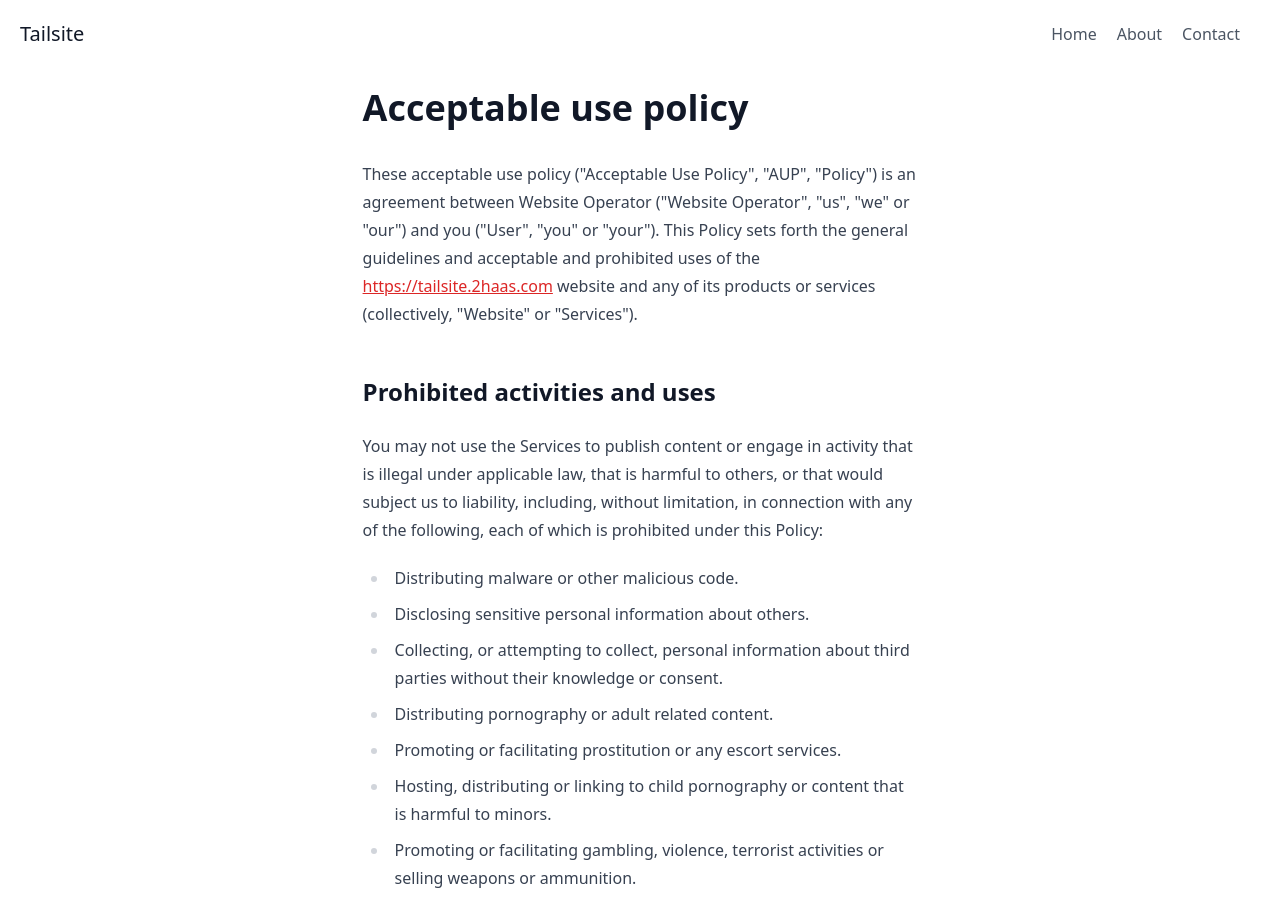
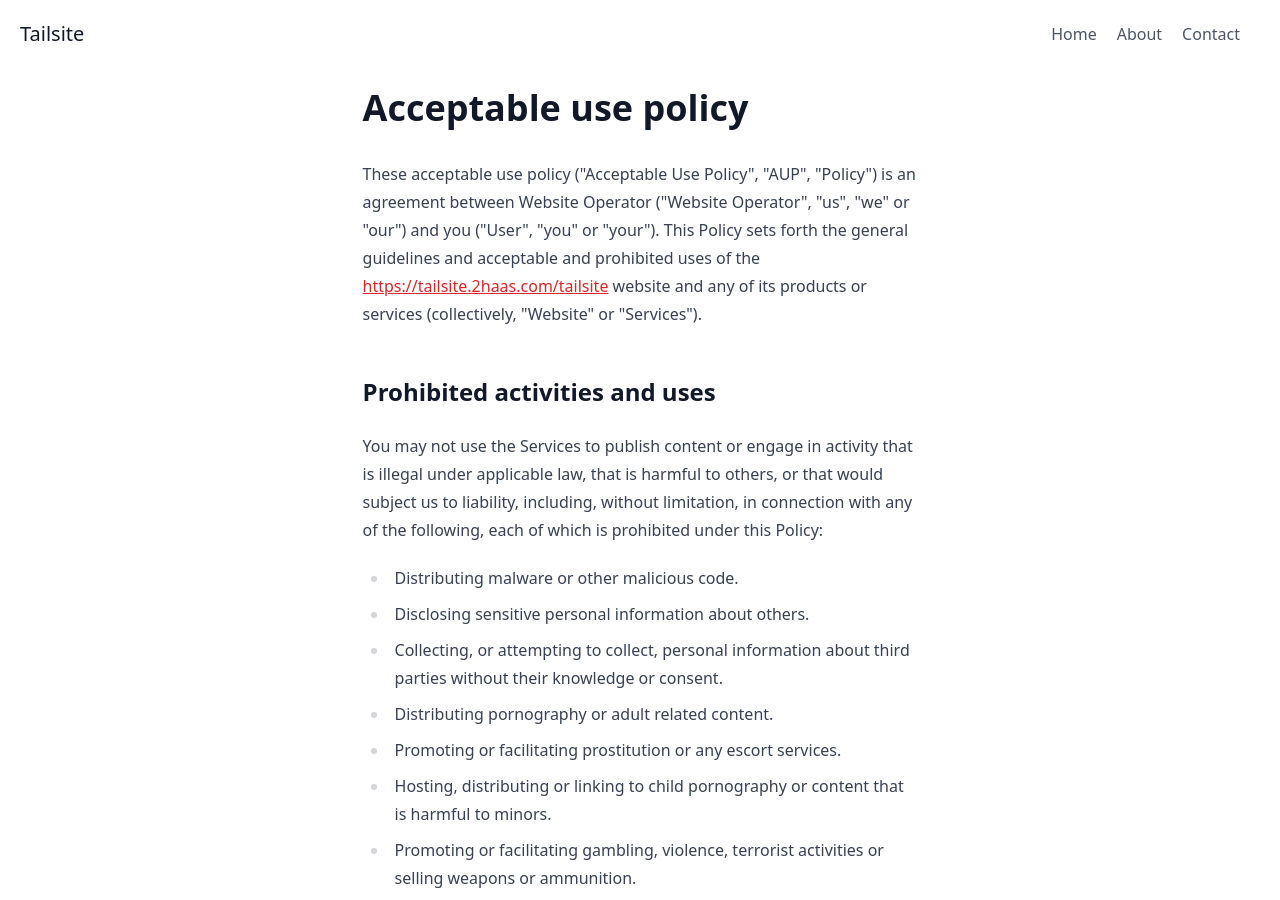
Before and after one commit to ajpalok/tailsite, a Jekyll site: the page built from policy.html, in a window 1280 px wide and 900 px high. Built offline with Jekyll 4.4.1, drawn with Linux system fonts in a browser that asks for light colours; nearby versions of some CDN libraries; some of the changed text lies outside the part shown.

Commit message:
Update _config.yml

```diff
--- a/_config.yml
+++ b/_config.yml
@@ -13,7 +13,7 @@ tags:
 
 # URL setup
 
-baseurl: "" # the subpath of your site or repository name if using github pages, e.g. /repo_name
+baseurl: "/tailsite" # the subpath of your site or repository name if using github pages, e.g. /repo_name
 url: "https://tailsite.2haas.com" # main URL, e.g. 'https://yourname.github.io'
 
 # Social Media ID's for the site
```
